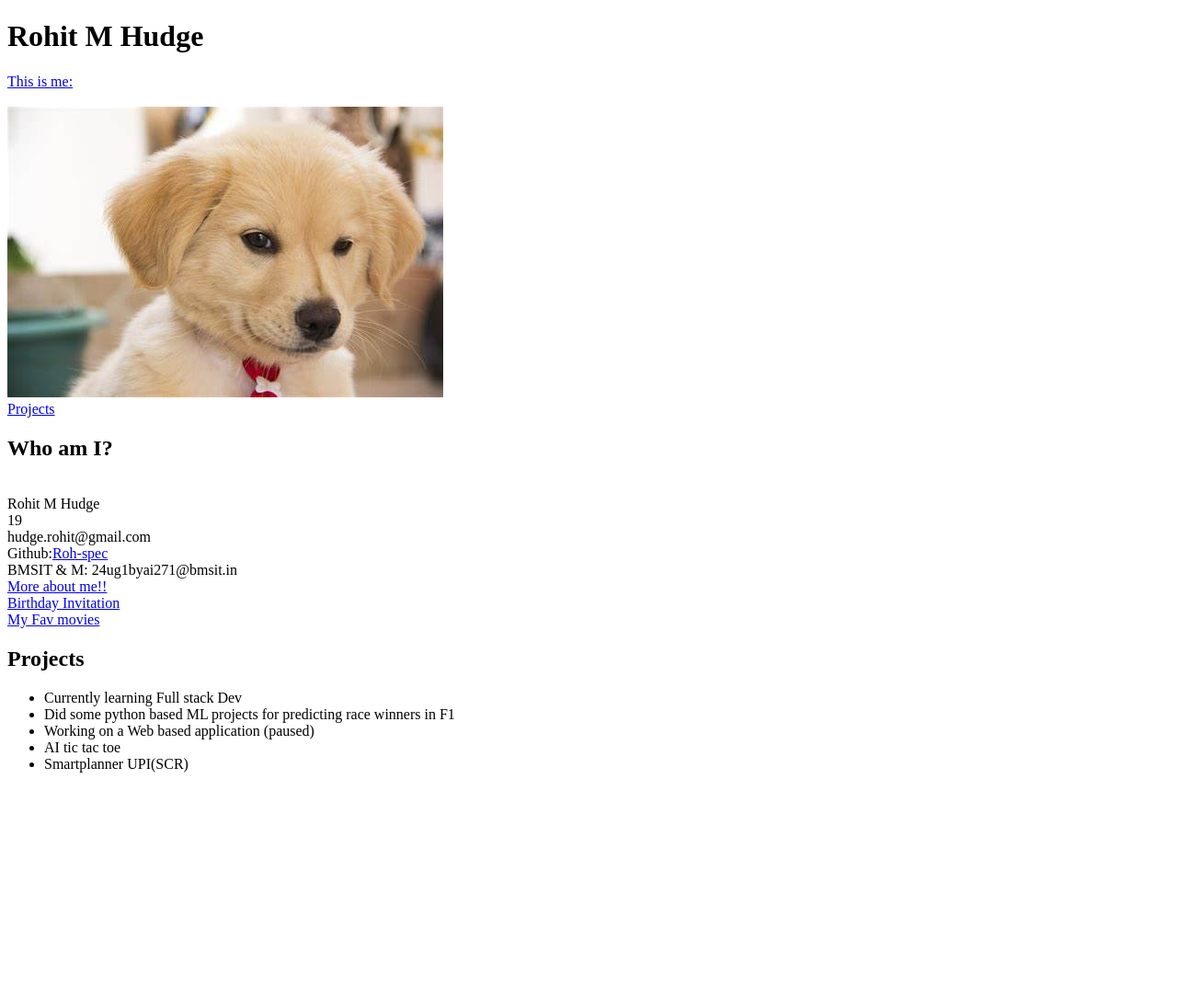
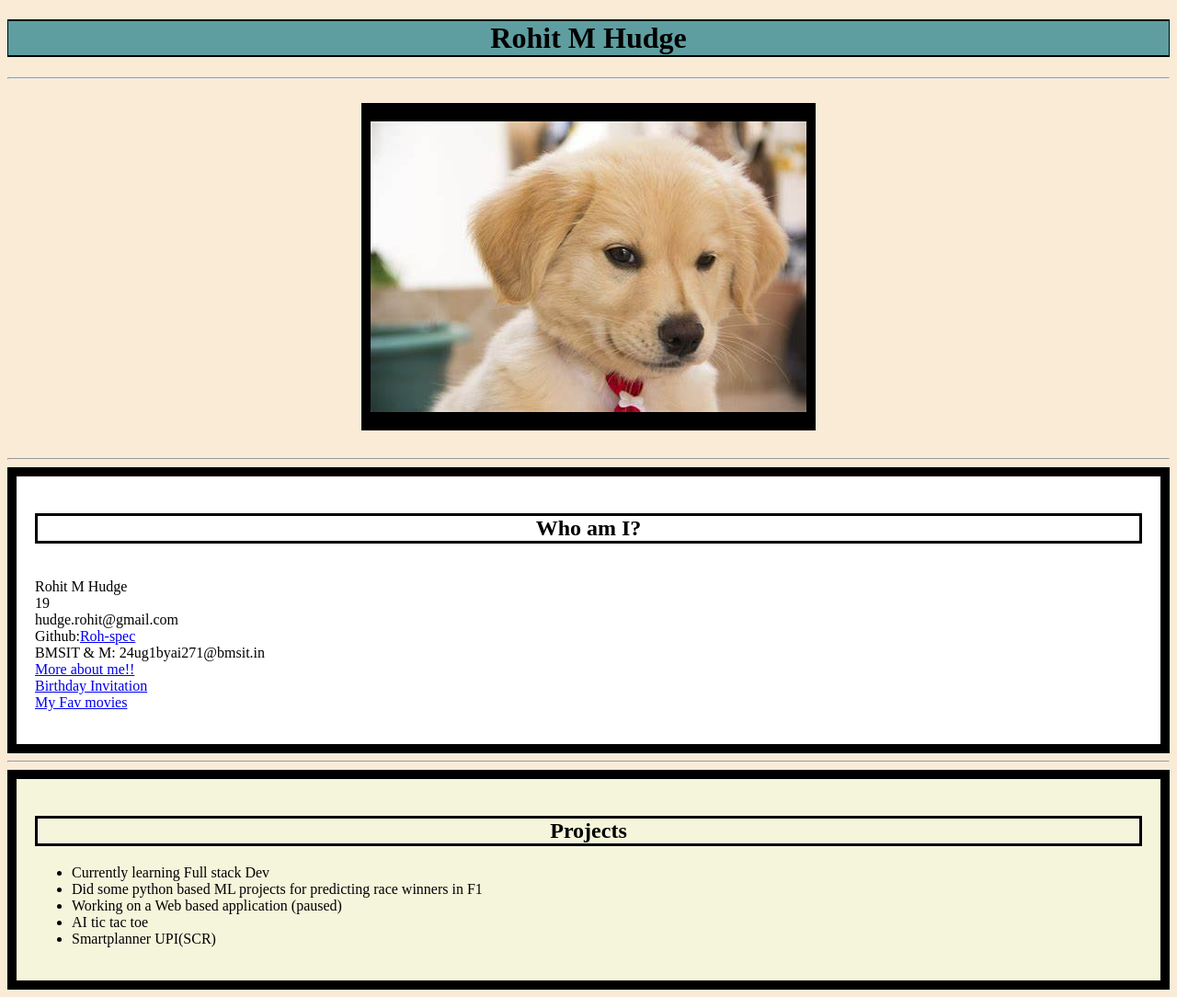
Before and after one commit to Roh-spec/html-porfolio, a plain HTML site: page index.html in a window 1280 px wide. Shown: the whole page at 92% size. Before the commit the page ends 856 px from the top, so only its background shows below. Drawn offline with Linux system fonts and the light colour scheme.

Commit message:
Update index.html
Updated one, using some css

```diff
--- a/index.html
+++ b/index.html
@@ -1,20 +1,68 @@
 <!DOCTYPE html>
 <html lang= "en">
+
   <head>
     <meta charset="UTF-8">
     <title>My porfolio</title>
+    <style>
+      html{
+        background-color: antiquewhite;
+      }
+      img{
+        border: solid black;
+      border-width: 20px 10px;
+      }
+      h1{
+        border: solid black;
+        border-width: 2px 1px;
+        background-color: cadetblue;
+      }
+      h2{
+        border: solid black;
+
+      }
+      #First{
+      background-color: white;
+      border: 10px solid black;
+      padding: 20px;
+      }
+      #second{
+      background-color: beige;
+      border: 10px solid black;
+      padding: 20px;
+      }
+    </style>
   </head>
+
   <body>
-  <h1> Rohit M Hudge</h1>
-  <a href="#heading-1"> This is me: </a><br /><br>
-  <img src="./assets/images/dog.png" alt="Me"><br>
-  <a href="#heading-2"> Projects </a>
-  <div class="section">
-    <h2 class="heading" id="heading-1"> Who am I? </h2>
-    <p><br> Rohit M Hudge <br> 19 <br> hudge.rohit@gmail.com<br>Github:<a href="https://github.com/roh-spec">Roh-spec</a><br> BMSIT & M: 24ug1byai271@bmsit.in<br><a href="./public/about.html">More about me!!</a><br><a href="./public/birthday-invite.html" alt="Birthday Invitation">Birthday Invitation</a><br><a href="./public/movie-ranking.html">My Fav movies</a></p>
+  <h1>
+    <center>Rohit M Hudge</center>
+  </h1>
+
+  <hr/>
+  <!--<a href="#heading-1"> This is me: </a>--><br />
+  <center><img src="./assets/images/dog.png" alt="Me"></center><br>
+  <!--<a href="#heading-2"> Projects </a>-->
+  <hr/>
+
+  <div class="section" id="First">
+    <h2 class="heading" id="heading-1"><center>Who am I?</center></h2>
+    <p>
+      <br>Rohit M Hudge <br>
+      19 <br>
+      hudge.rohit@gmail.com<br>
+      Github:<a href="https://github.com/roh-spec">Roh-spec</a><br>
+      BMSIT & M: 24ug1byai271@bmsit.in<br>
+      <a href="./public/about.html">More about me!!</a><br>
+      <a href="./public/birthday-invite.html" alt="Birthday Invitation">Birthday Invitation</a><br>
+      <a href="./public/movie-ranking.html">My Fav movies</a>
+    </p>
   </div>
-  <div class="section">
-    <h2 class="heading" id="heading-2"> Projects </h2>
+
+  <hr />
+
+  <div class="section" id="second">
+    <h2 class="heading" id="heading-2"><center> Projects</center></h2>
     <p>
       <ul>
         <li><a draggable=true>Currently learning Full stack Dev</a></li>
```
